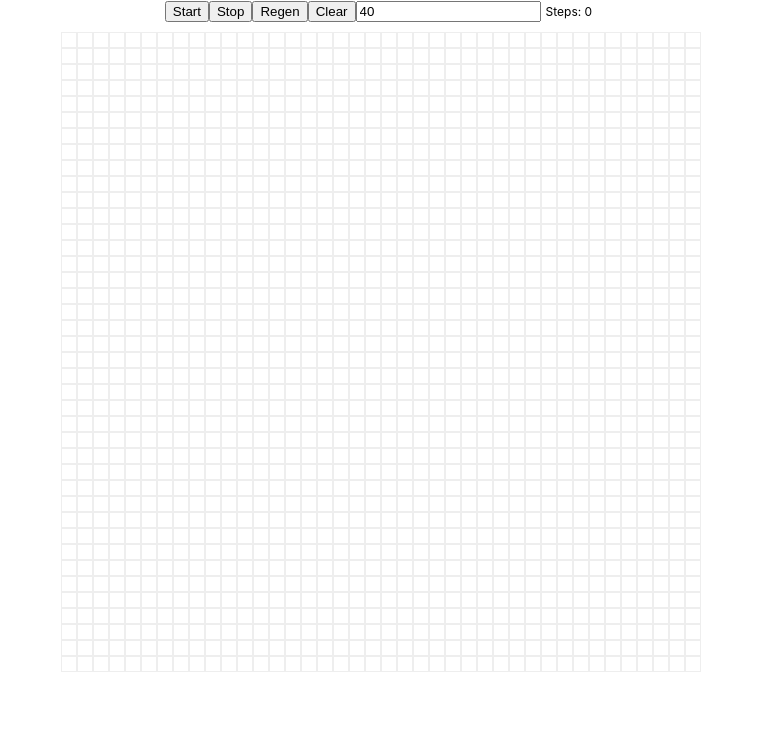
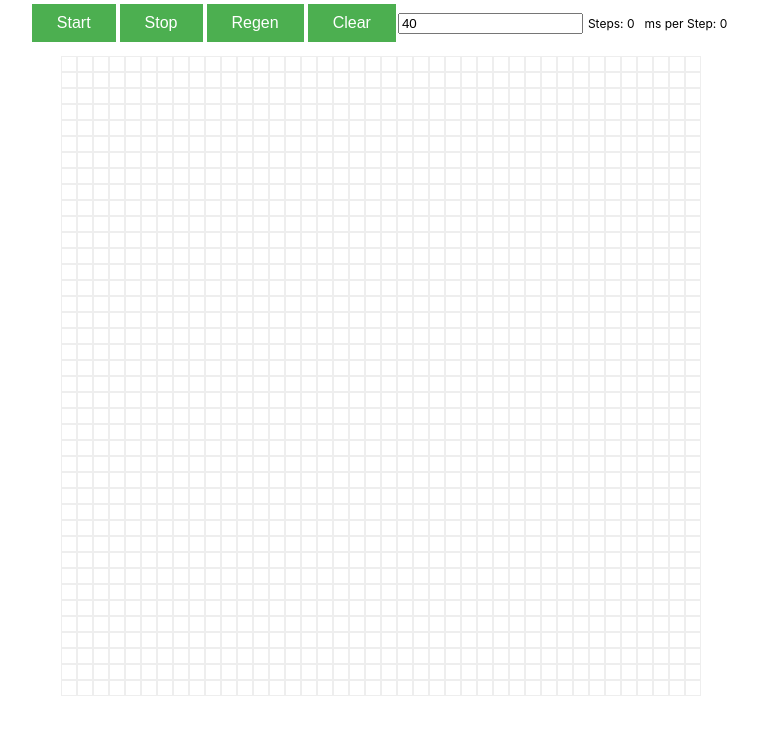
Before and after one commit to pgaard/gameoflife, a React app: page / in a window 1280 px wide. Shown: the top 734 px of the page, without its empty margins (259-1017 px from the left). Built offline with nearby package versions, Linux system fonts and the light colour scheme.

Commit message:
Button component

```diff
--- a/src/App.js
+++ b/src/App.js
@@ -1,6 +1,7 @@
 import React, { Component } from 'react';
 import './App.css';
 import Grid from './components/Grid/grid';
+import Button from './components/Controls/Button/button';
 
 class App extends Component {
   constructor(props){
@@ -10,7 +11,9 @@ class App extends Component {
     this.state = {
       gridSize: gridSize,
       cells: this.genBlank(gridSize),
-      stepCount: 0
+      stepCount: 0,
+      timePerStep: 0,
+      startStep: 0
     };
   }
 
@@ -60,6 +63,9 @@ class App extends Component {
 
         if(cells[wrapRow][wrapColumn]){
           number++;
+          if(number > 3){
+            return number;
+          }
         }
       }
     }
@@ -70,11 +76,11 @@ class App extends Component {
   newCellValue(cells, row, column, gridSize){
     var number = this.numberOfNeighbors(cells, row, column, gridSize);
 
-    if(cells[row][column]){
-      return (number === 2 || number === 3);
+    if (number === 3){
+      return true;
     }
 
-    return (number === 3);
+    return (number === 2 && cells[row][column]);
   }
 
   copyCells(newSize, oldSize) {
@@ -120,11 +126,20 @@ class App extends Component {
   }
 
   start = () => {
-    var intervalId = setInterval(this.timer, 10);
-    this.setState({ intervalId: intervalId});
+    const intervalId = setInterval(this.timer, 10);
+    const startTime = new Date().getTime();
+    const startStep = this.state.stepCount;
+    this.setState({
+      intervalId: intervalId,
+      startTime: startTime,
+      startStep: startStep
+    });
   }
 
   stop = () => {
+    const stopTime = new Date().getTime();
+    const timePerStep = Math.floor((stopTime - this.state.startTime)/(this.state.stepCount - this.state.startStep));
+    this.setState({timePerStep: timePerStep});
     clearInterval(this.state.intervalId);
   }
 
@@ -162,12 +177,13 @@ class App extends Component {
   render() {
     return (
       <div className="App">
-        <button onClick={this.start}>Start</button>
-        <button onClick={this.stop}>Stop</button>
-        <button onClick={this.regen}>Regen</button>
-        <button onClick={this.clear}>Clear</button>
+        <Button click={this.start}>Start</Button>
+        <Button click={this.stop}>Stop</Button>
+        <Button click={this.regen}>Regen</Button>
+        <Button click={this.clear}>Clear</Button>
         <input type="number" onChange={this.resize} value={this.state.gridSize}></input>
         <span className="stepCount">Steps: {this.state.stepCount}</span>
+        <span className="stepCount">ms per Step: {this.state.timePerStep}</span>
         <div className="TheGrid">
           <Grid
             cellClicked={this.cellClickedHandler}
--- /dev/null
+++ b/src/components/Controls/Button/button.js
@@ -0,0 +1,8 @@
+import React from 'react';
+import classes from './button.module.css';
+
+const Button = (props) => {
+    return <button className={classes.Button} onClick={props.click}>{props.children}</button>
+}
+
+export default Button;
--- /dev/null
+++ b/src/components/Controls/Button/button.module.css
@@ -0,0 +1,12 @@
+.Button {
+  background-color: #4CAF50;
+  border: none;
+  color: white;
+  padding: 10px 25px;
+  text-align: center;
+  text-decoration: none;
+  display: inline-block;
+  font-size: 16px;
+  margin: 4px 2px;
+  cursor: pointer;
+}
```
